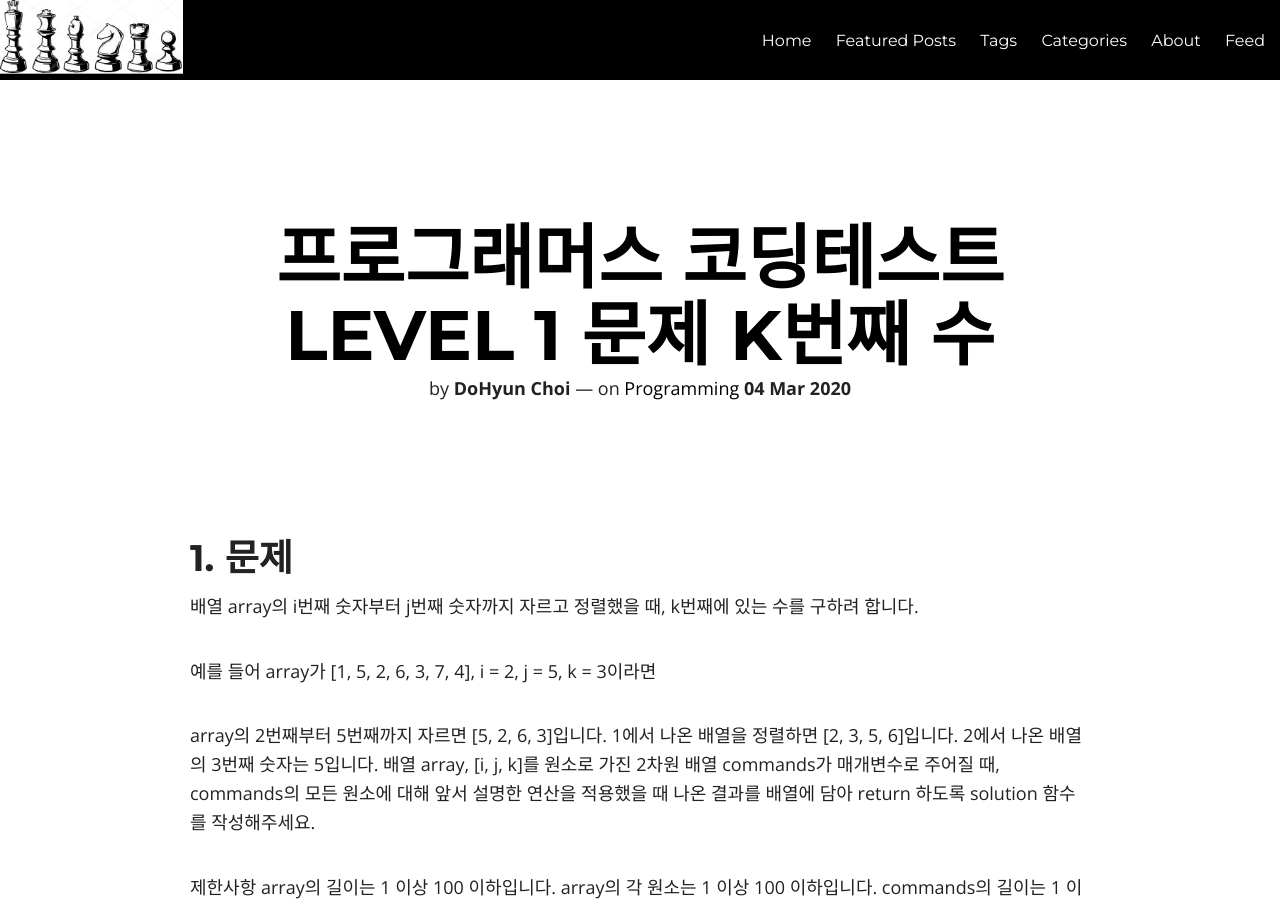
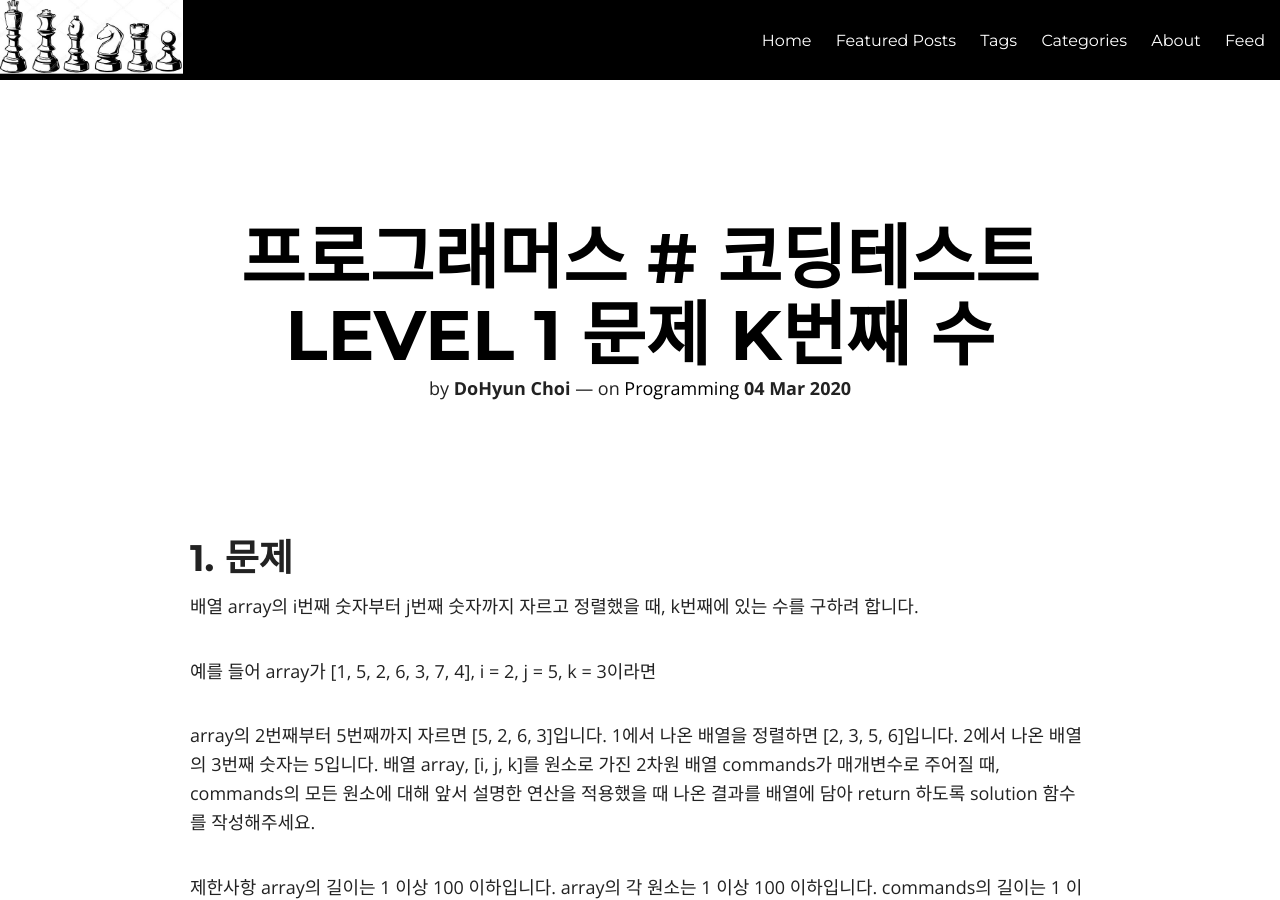
Before and after one commit to DoHyunChoi/dohyunchoi.github.io, a Jekyll site: the page built from _posts/2020-03-04-K번째 수.markdown, in a window 1280 px wide and 900 px high. Built offline with Jekyll 4.4.1, drawn with Linux system fonts in a browser that asks for light colours; nearby versions of some CDN libraries; comment, search, counter and statistics services are not loaded.

```diff
--- a/_posts/2020-03-04-K번째 수.markdown
+++ b/_posts/2020-03-04-K번째 수.markdown
@@ -1,6 +1,7 @@
 ---
 layout: post
-title: "프로그래머스       코딩테스트 Level 1 문제 K번째 수"
+title: "프로그래머스
+# 코딩테스트 Level 1 문제 K번째 수"
 description:
 headline:
 modified: 2020-03-04
```
